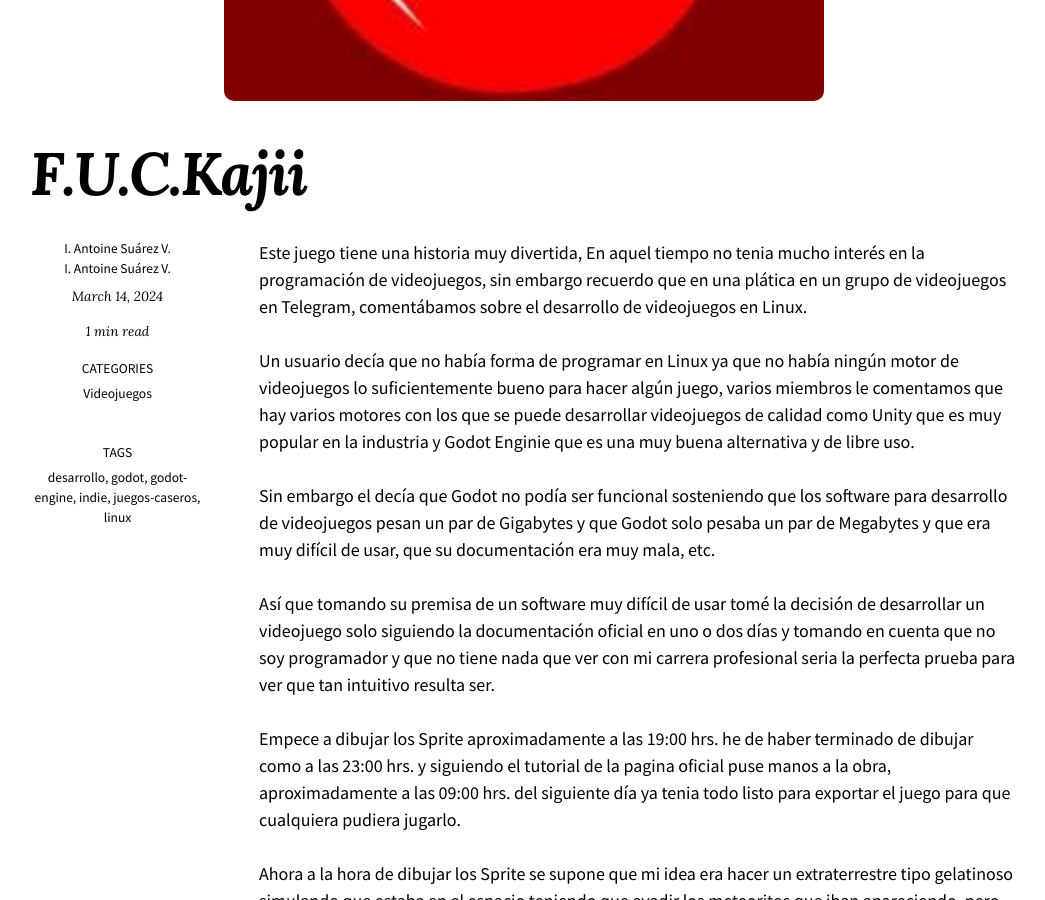
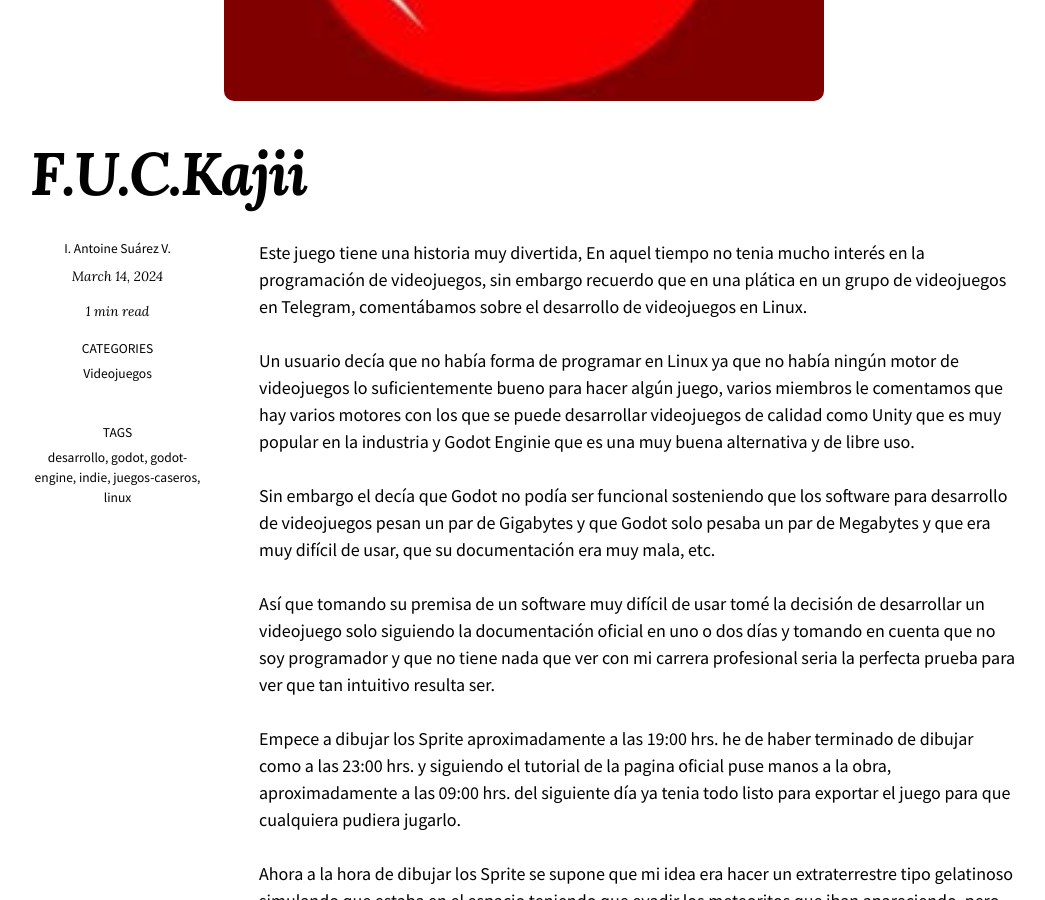
Before and after one commit to KajiiNarumi/Blog, a Jekyll site: the page built from _posts/2024-03-14-fuckajii.md, in a window 1280 px wide and 900 px high, scrolled down 770 px. Shown: the whole window, without its empty margins (116-1161 px from the left). Built offline with Jekyll 4.4.1, drawn with Linux system fonts in a browser that asks for light colours; nearby versions of some CDN libraries; a script that is not in the unit is left out.

Commit message:
Update post.html

```diff
--- a/_layouts/post.html
+++ b/_layouts/post.html
@@ -17,14 +17,14 @@
 
       <div class="page-sidebar">
 
-{% assign author_id = page.author %}
-{% assign author = site.data.authors[author_id] %}
+{% assign author_name = page.author.name %}
+{% assign author = site.data.authors | where: "name", author_name | first %}
 {% if author %}
   <span class="post-author">
     <a href="{{ author.url }}" target="_blank" rel="author noopener">{{ author.name }}</a>
   </span>
-{% elsif page.author.name %}
-  <span class="post-author">{{ page.author.name }}</span>
+{% else %}
+  <span class="post-author">{{ author_name }}</span>
 {% endif %}
 
         {% include page-author.html %}
```
